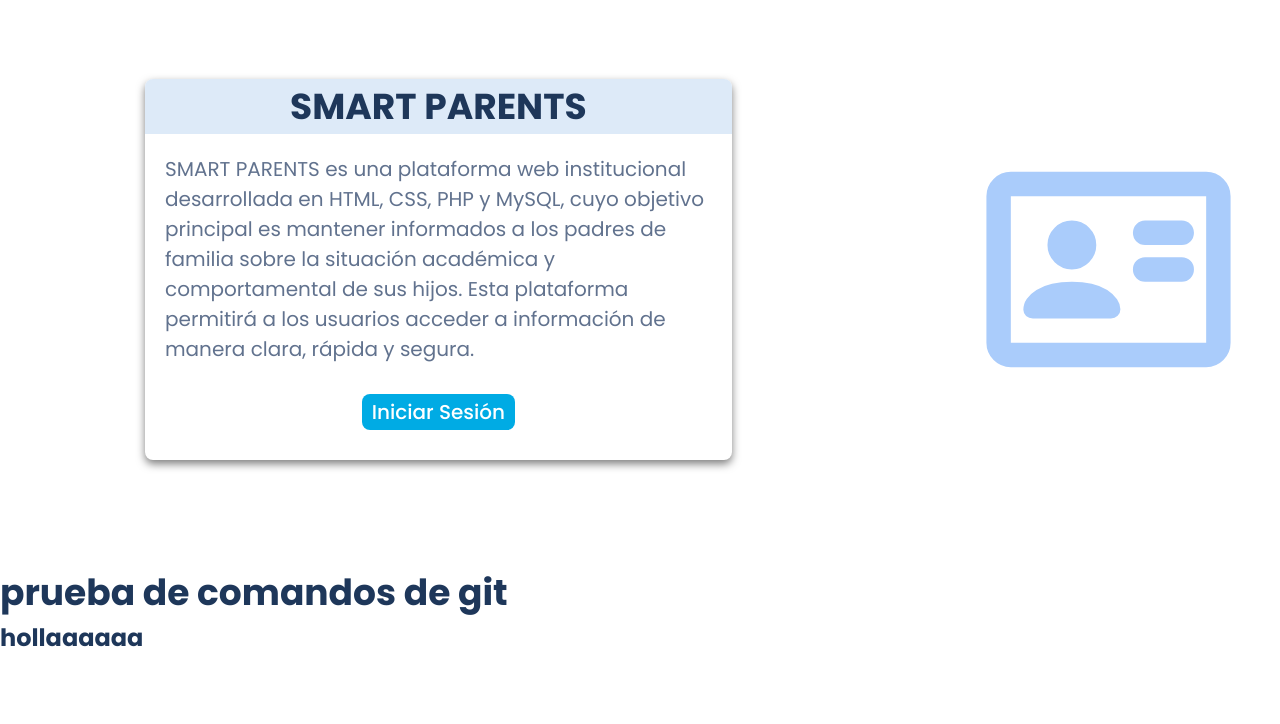
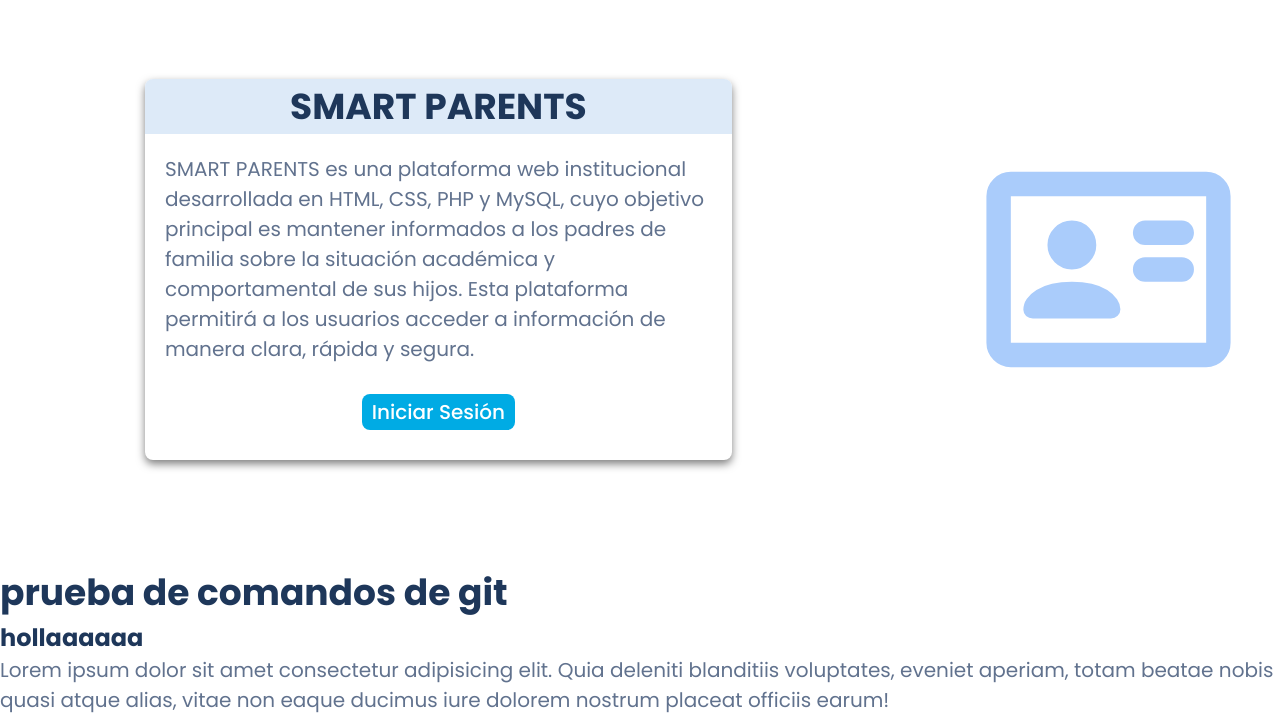
Before and after one commit to karloz-1/smart-parents, a PHP site: page / in a window 1280 px wide. Shown: the part 76-800 px from the top of the page. Run offline with PHP 8.4, Linux system fonts and the light colour scheme.

Commit message:
commti 32

```diff
--- a/index.php
+++ b/index.php
@@ -36,5 +36,6 @@ if (isset($_SESSION['id_usuario'])) {
     </main>
     <h1>prueba de comandos de git</h1>
     <h2>hollaaaaaa</h2>
+    <p>Lorem ipsum dolor sit amet consectetur adipisicing elit. Quia deleniti blanditiis voluptates, eveniet aperiam, totam beatae nobis quasi atque alias, vitae non eaque ducimus iure dolorem nostrum placeat officiis earum!</p>
 </body>
 </html>
```
